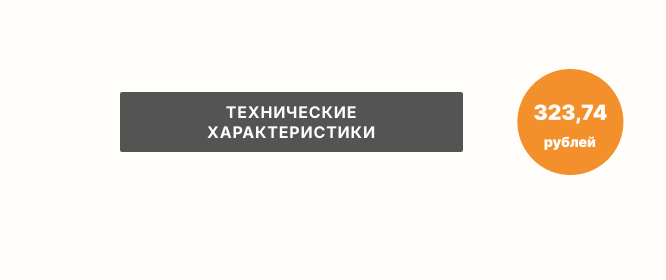
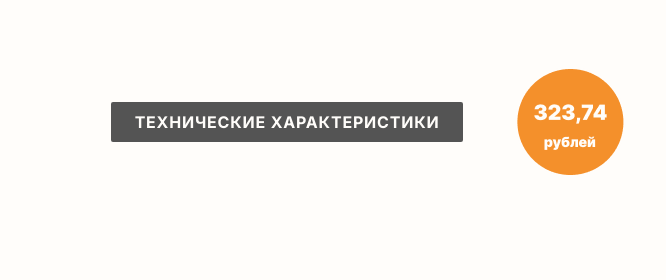
Before and after one commit to Ascilator/apparat, a plain HTML site: page index.html in a window 1280 px wide. Shown: the part 3229-3509 px from the top of the page, 614-1280 px from the left. Drawn offline with Linux system fonts and the light colour scheme.

Commit message:
fix style

```diff
--- a/#source/styles.scss
+++ b/#source/styles.scss
@@ -287,3 +287,9 @@ main {
     color: #1a1a18;
   }
 }
+
+.item-end {
+  a {
+    white-space: nowrap;
+  }
+}
--- a/scripts/script.js
+++ b/scripts/script.js
@@ -116,8 +116,6 @@ const animationOnScroll = () => {
         animItemPoint = window.innerHeight - window.innerHeight / animStart;
       }
 
-      console.log(animOffset, scrollY);
-
       if (
         animOffset - scrollY - 0.8 * window.innerHeight <
         0
@@ -141,7 +139,6 @@ const changeBackground = () => {
   const back = document.querySelector(".backgraound");
 
   window.addEventListener("scroll", () => {
-    console.log(offset(trigger2).top, scrollY);
     if (
       offset(trigger).top - scrollY - window.innerHeight / 2 < 0 &&
       offset(trigger2).top - scrollY - window.innerHeight / 2 > 0
```
Also changed, not shown: css/styles.css.
